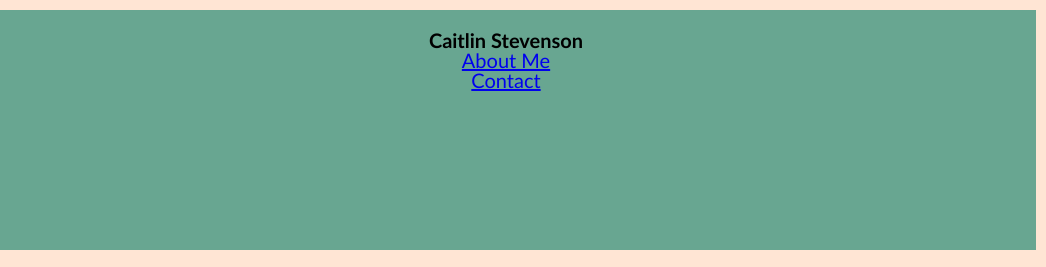
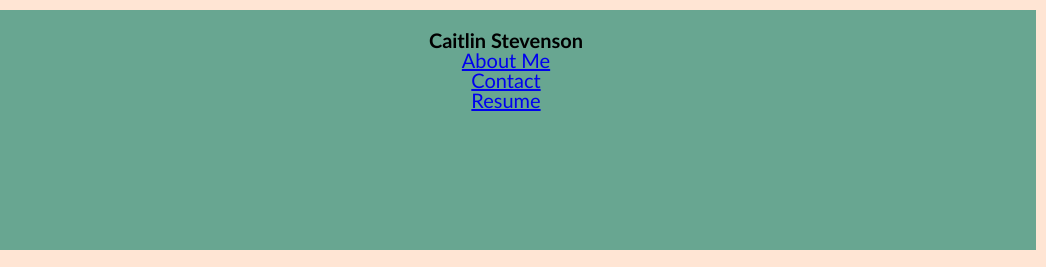
Before and after one commit to caitlinscodes/updated_portfolio, a plain HTML site: page index.html in a window 1280 px wide. Shown: the top 267 px of the page, 234-1280 px from the left. Drawn offline with Linux system fonts and the light colour scheme; files that its build step writes are made by us from their sources.

Commit message:
added resume link and linked to pdf file.

```diff
--- a/index.html
+++ b/index.html
@@ -20,6 +20,9 @@
               </li>
               <li>
                 <a href="./contact.html">Contact</a>
+              </li>
+              <li>
+                <a href="./assets/images/Caitlin Stevenson - Resume.pdf">Resume</a>
               </li>
             </ul>
           </nav>
```
Also changed, not shown: 1 other file.
